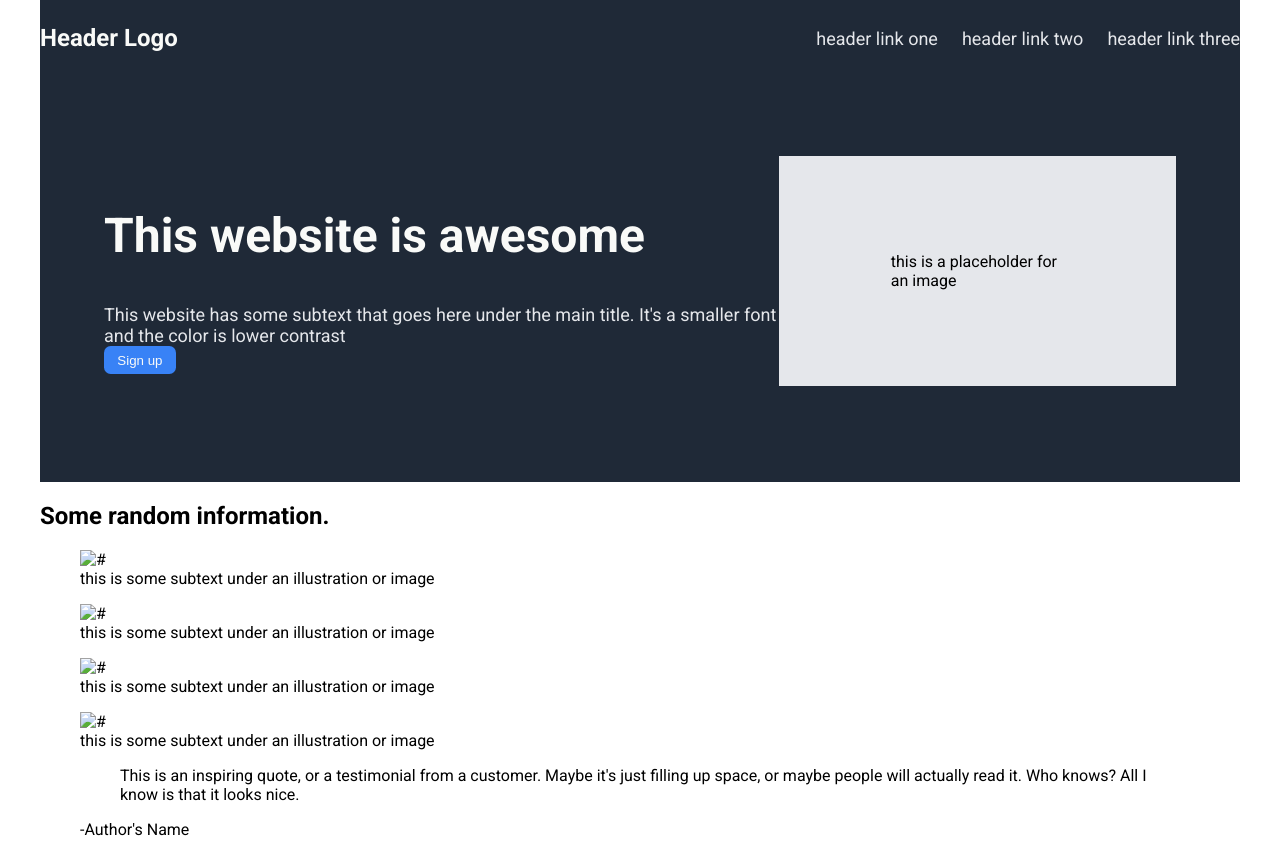
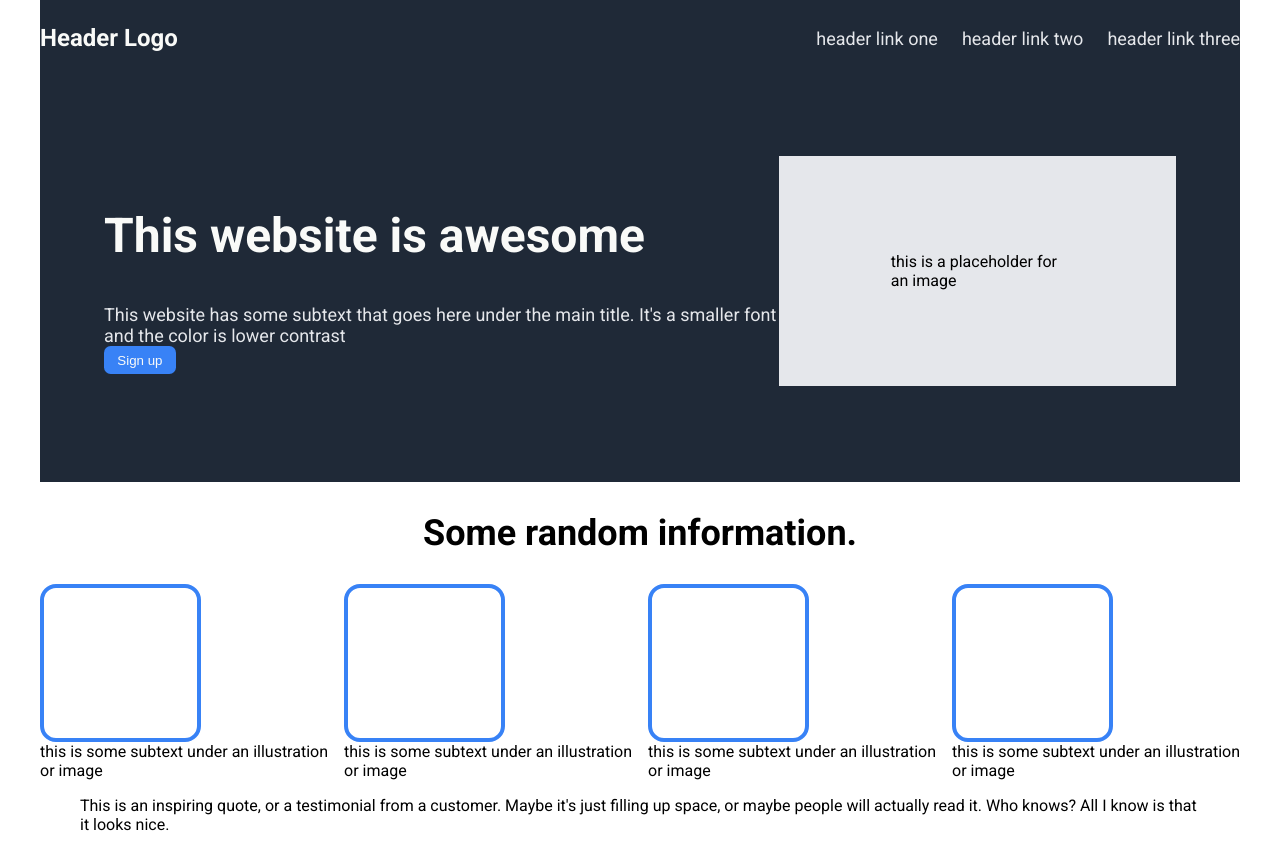
Before and after one commit to muhalisajed/odin-landing-page, a plain HTML site: page index.html in a window 1280 px wide. Shown: the top 842 px of the page. Drawn offline with Linux system fonts and the light colour scheme.

Commit message:
image section struggles

```diff
--- a/index.html
+++ b/index.html
@@ -41,25 +41,27 @@
 
 
                         <!--Image Row-->
-                        <section class="img-section">
+                        <section class="img-row">
                                 <h2>Some random information.</h2>
                                 <div class="img-section">
+                                        <div class="img-container">
                                                 <figure>
-                                                <img src="#" alt="#">
+                                                        <span></span>
                                                         <figcaption>this is some subtext under an illustration or image</figcaption>
                                                 </figure>
                                                 <figure>
-                                                <img src="#" alt="#">
+                                                        <span></span>
                                                         <figcaption>this is some subtext under an illustration or image</figcaption>
                                                 </figure>
                                                 <figure>
-                                                <img src="#" alt="#">
+                                                        <span></span>
                                                         <figcaption>this is some subtext under an illustration or image</figcaption>
                                                 </figure>
                                                 <figure>
-                                                <img src="#" alt="#">
+                                                        <span></span>
                                                         <figcaption>this is some subtext under an illustration or image</figcaption>
                                                 </figure>
+                                        </div>
                                 </div>
 
                         </section>
--- a/styles.css
+++ b/styles.css
@@ -77,3 +77,41 @@ button {
         background: #e5e7eb;
         padding: 5em 7em;
 }
+
+.img-row {
+        display: flex;
+        flex-direction: column;
+        align-items: center;
+}
+
+h2 {
+        font-size: 2.25rem;
+        font-weight: bolder;
+        color: 1f2937;
+}
+
+.img-section {
+        display: flex;
+        flex-direction: column;
+        align-items: center;
+}
+
+.img-container {
+        display: flex;
+        gap: 1em;
+}
+
+figure {
+        margin: 0;
+}
+
+span {
+        display: block;
+        border-style: solid;
+        border-width: 0.25em;
+        border-radius: 1em;
+        border-color: #3882f6;
+        width: 1%;
+        padding: 4.688rem;
+        margin: 0;
+}
```
Lines whose indentation alone changed are shown as unchanged.
